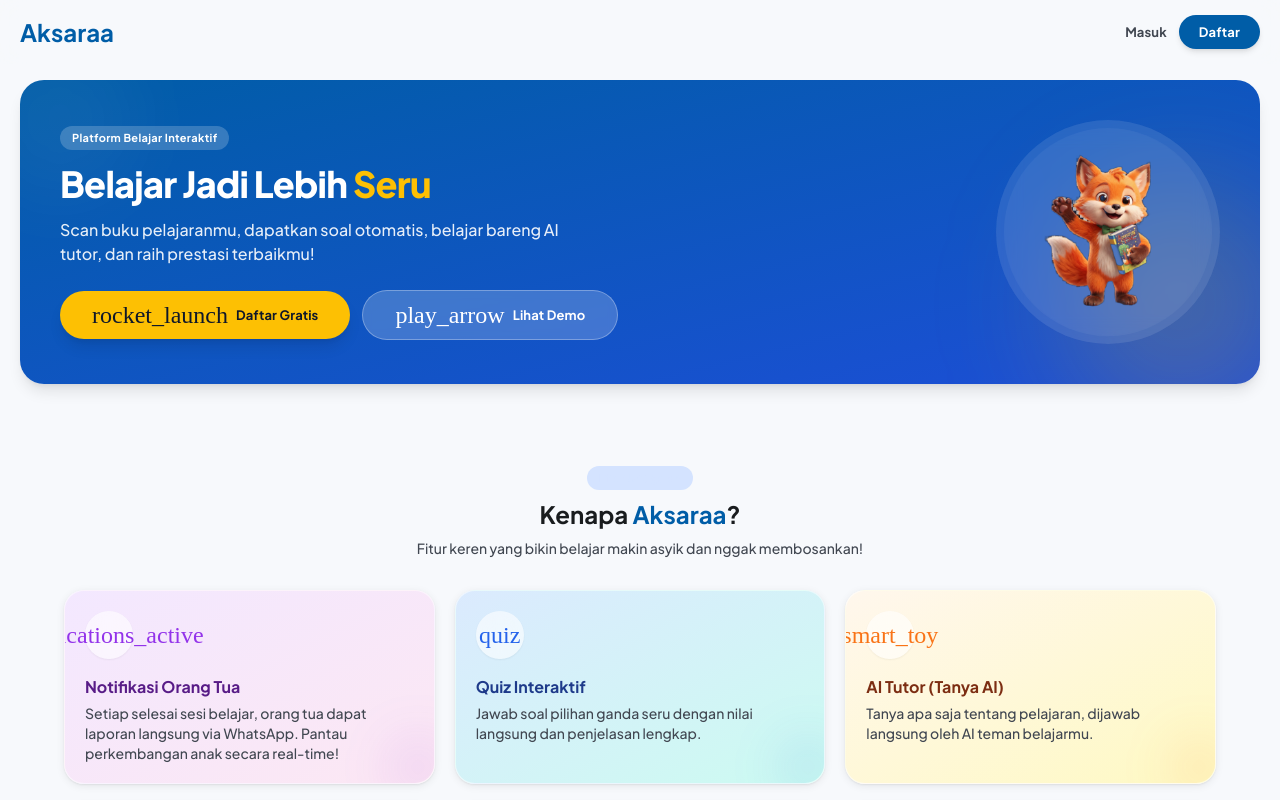
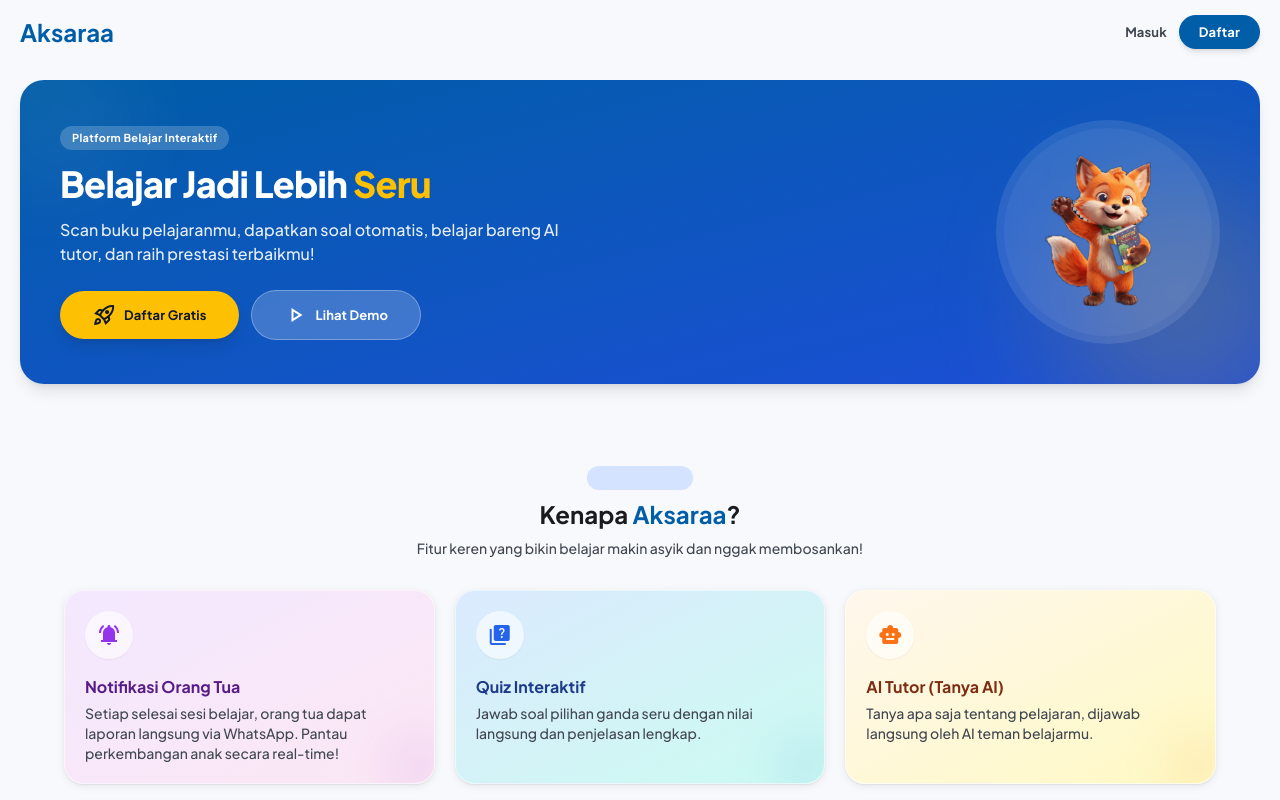
Before and after one commit to askaraamini/stg, a Next.js app: page / in a window 1280 px wide. Shown: the top 800 px of the page. Built offline with nearby package versions, Linux system fonts and the light colour scheme.

Commit message:
fix: self-host Material Symbols woff2 in public/, remove broken fontsource variable import

```diff
--- a/app/globals.css
+++ b/app/globals.css
@@ -22,6 +22,14 @@
   -webkit-font-smoothing: antialiased;
   -moz-osx-font-smoothing: grayscale;
   text-rendering: optimizeLegibility;
+}
+
+@font-face {
+  font-family: 'Material Symbols Outlined Variable';
+  font-style: normal;
+  font-display: block;
+  font-weight: 100 700;
+  src: url(/fonts/material-symbols-outlined.woff2) format('woff2-variations');
 }
 
 @layer utilities {
--- a/app/layout.tsx
+++ b/app/layout.tsx
@@ -4,7 +4,6 @@ import "@fontsource/plus-jakarta-sans/500.css";
 import "@fontsource/plus-jakarta-sans/600.css";
 import "@fontsource/plus-jakarta-sans/700.css";
 import "@fontsource/plus-jakarta-sans/800.css";
-import "@fontsource-variable/material-symbols-outlined/full.css";
 import "./globals.css";
 import { UserProvider } from "@/lib/user-store";
 import { ScanProvider } from "@/lib/scan-store";
```
Also changed, not shown: public/fonts/material-symbols-outlined.woff2 (added).
